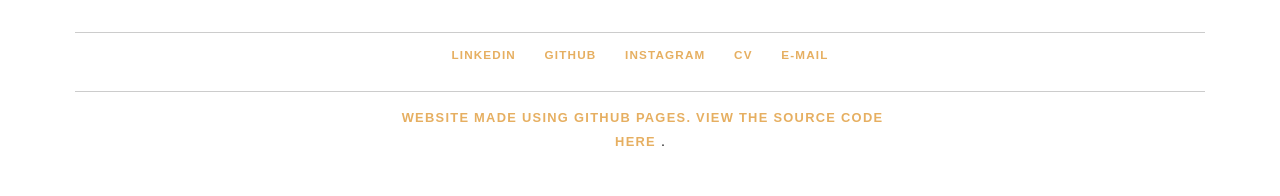
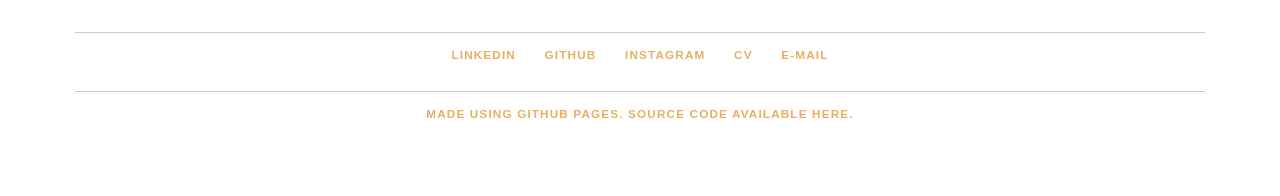
Before and after one commit to aniquesayed/aniquesayed.github.io, a Jekyll site: the page built from index.html, in a window 1280 px wide. Shown: the part 2034-2230 px from the top of the page. Built offline with Jekyll 4.4.1, drawn with Linux system fonts in a browser that asks for light colours; some web fonts are replaced; after the commit the page ends 2201 px from its top, so only the background shows below that.

Commit message:
fixing space issue for GitHub pages link

```diff
--- a/_layouts/default.html
+++ b/_layouts/default.html
@@ -70,7 +70,7 @@
 					</ul>
 					<hr>
 					<ul>
-					<li><p><a href="https://github.com/aniquesayed/aniquesayed.github.io" target="_blank">Website made using Github Pages. View the source code here</a>.</p></li>
+					<li><a href="https://github.com/aniquesayed/aniquesayed.github.io" target="_blank">Made using Github Pages. Source code available here.</a></li>
 					</ul>
 				</div>
 			</section>
```
